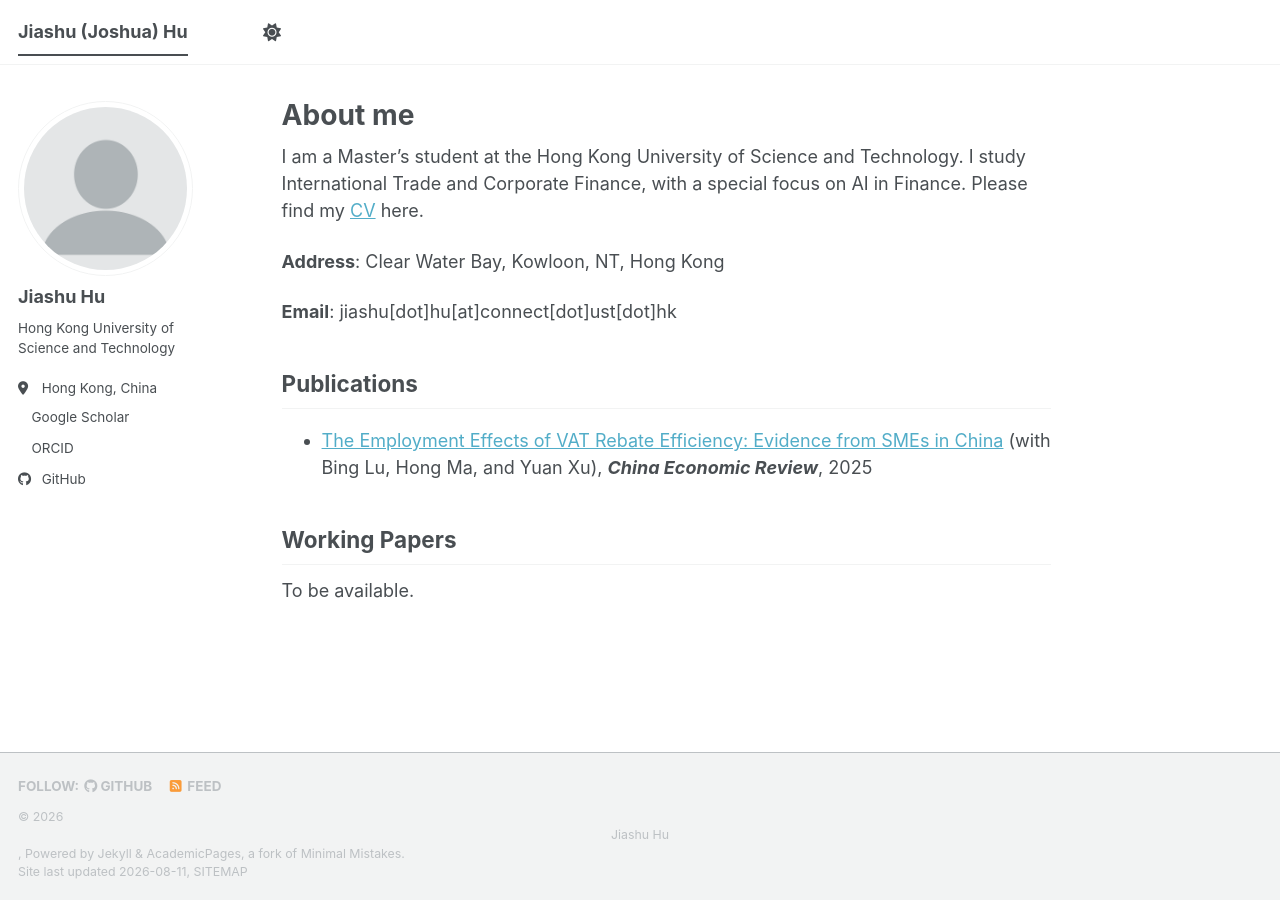
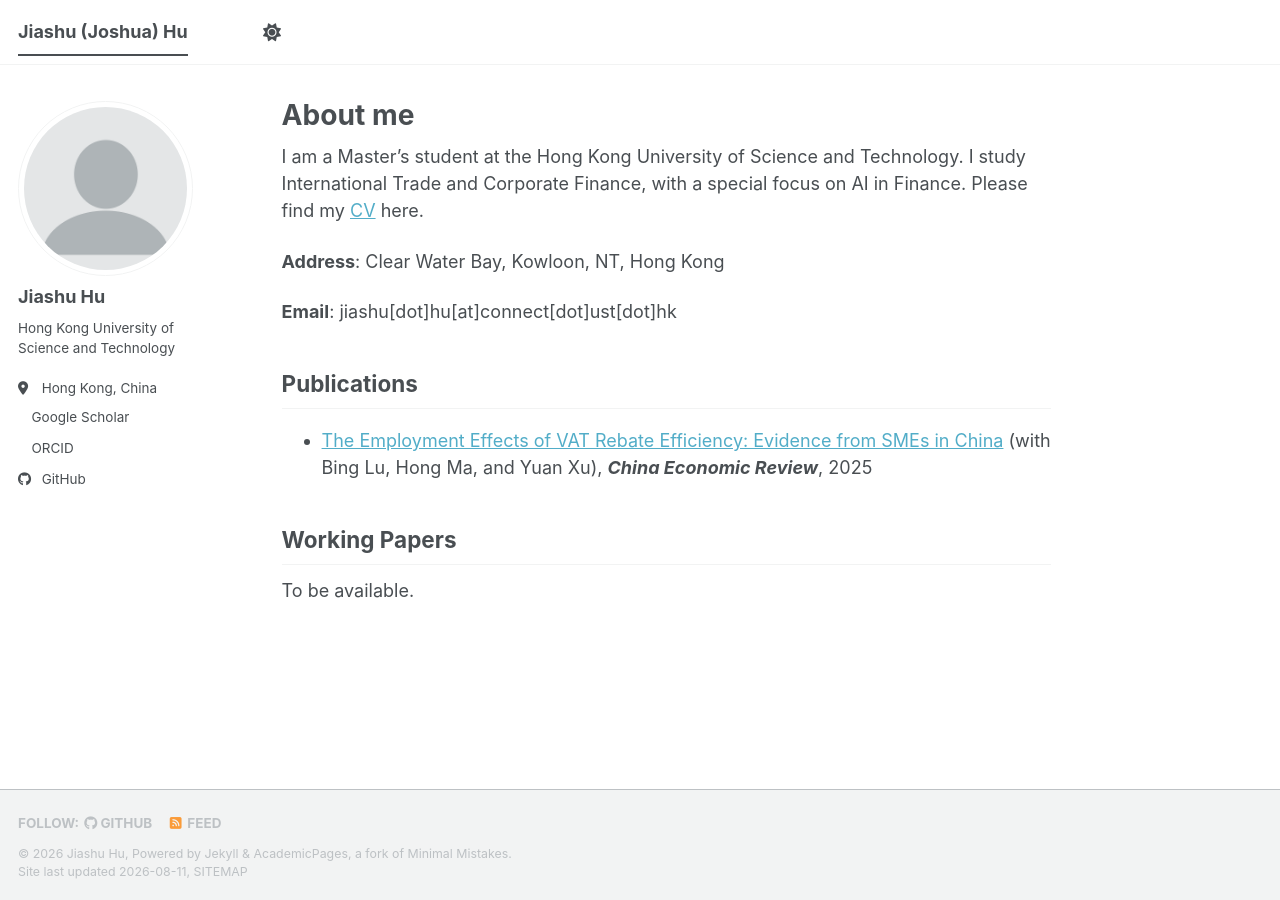
Before and after one commit to jiashuhu/jiashuhu.github.io, a Jekyll site: the page built from _pages/about.md, in a window 1280 px wide. Built offline with Jekyll 4.4.1, drawn with Linux system fonts in a browser that asks for light colours; a style sheet for code colours, icons or effects is not loaded.

```diff
--- a/_config.yml
+++ b/_config.yml
@@ -11,7 +11,7 @@ locale                   : "en-US"
 site_theme               : "default" # The available themes options are "default", "air", "sunrise", "mint", "dirt" and "contrast"
 title                    : "Jiashu (Joshua) Hu"
 title_separator          : "-"
-name                     : &name "<center>Jiashu Hu</center>"
+name                     : &name "Jiashu Hu"
 description              : &description "Your Name's academic portfolio"   # Update this with a general description of your site, this is the default if not overridden by a page
 url                      : https://academicpages.github.io # The base hostname & protocol for your site e.g. "https://[your GitHub username].github.io",
                                                            # or if you already have some other page hosted on Github then use "https://[your GitHub username].github.io/[Your Repo Name]"
```
